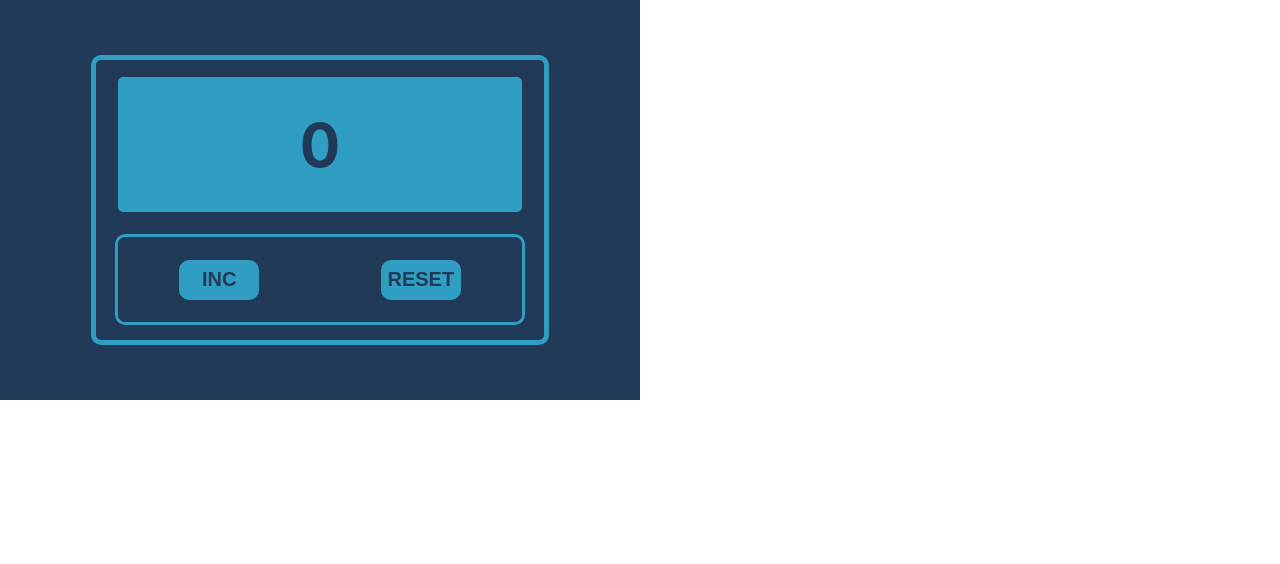
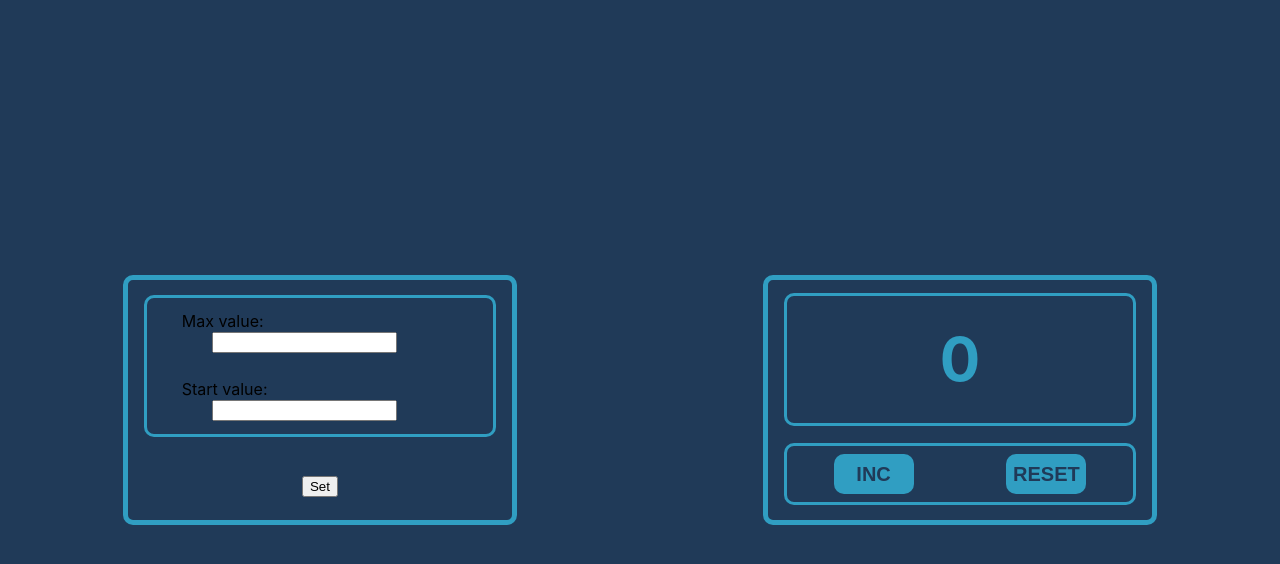
Before and after one commit to RomanAlxndrvch/Counter, a React (Create React App) app: page / in a window 1280 px wide. Shown: the top 564 px of the page. Built offline with nearby package versions, Linux system fonts and the light colour scheme.

Commit message:
Add set counter component,make some styles

```diff
--- a/src/App.module.css
+++ b/src/App.module.css
@@ -1,40 +1,9 @@
 .appContainer {
     background-color: #203A58;
-    width: 50vw;
-    height: 50vh;
-    display: flex;
-    justify-content: center;
-    align-items: center;
-}
-
-.app {
-    width: 70%;
-    height: 70%;
-    border: 5px #309EC2 solid;
-    border-radius: 10px;
-    display: flex;
-    align-items: center;
-    justify-content: center;
-    flex-direction: column;
-    gap: 5px;
-}
-
-.displayContainer {
-    display: flex;
-    justify-content: center;
-    align-items: center;
-    width: 100%;
-    flex: 2;
-}
-
-.btnContainer {
-    flex: 1;
-    width: 90%;
+    width: 100vw;
+    height: 100vh;
     display: flex;
     justify-content: space-around;
     align-items: center;
 
-    border: 3px #309EC2 solid;
-    border-radius: 10px;
-    margin-bottom: 15px;
 }
--- a/src/App.tsx
+++ b/src/App.tsx
@@ -1,7 +1,8 @@
 import React, {useState} from 'react';
 import classes from './App.module.css'
-import Display from "./components/Display/Display";
-import UniversalButton from "./components/UniverstalButton/UniversalButton";
+
+import {Counter} from "./components/Counter/Counter";
+import {CounterSetter} from "./components/CounterSetter/CounterSetter";
 
 function App() {
 
@@ -18,15 +19,8 @@ function App() {
 
     return (
         <div className={classes.appContainer}>
-            <div className={classes.app}>
-                <div className={classes.displayContainer}>
-                    <Display state={number}/>
-                </div>
-                <div className={classes.btnContainer}>
-                    <UniversalButton title={'INC'} callback={numberInc} state={number}/>
-                    <UniversalButton title={'RESET'} callback={numberReset}/>
-                </div>
-            </div>
+            <CounterSetter/>
+            <Counter number={number} numberInc={numberInc} numberReset={numberReset}/>
         </div>
     );
 }
--- /dev/null
+++ b/src/components/Counter/Counter.module.css
@@ -0,0 +1,30 @@
+.counter {
+    width: 30%;
+    height: 30%;
+    border: 5px #309EC2 solid;
+    border-radius: 10px;
+    display: flex;
+    align-items: center;
+    justify-content: center;
+    flex-direction: column;
+    gap: 5px;
+}
+
+.displayContainer {
+    display: flex;
+    justify-content: center;
+    align-items: center;
+    width: 100%;
+    flex: 2;
+}
+
+.btnContainer {
+    flex: 1;
+    width: 90%;
+    display: flex;
+    justify-content: space-around;
+    align-items: center;
+    border: 3px #309EC2 solid;
+    border-radius: 10px;
+    margin-bottom: 15px;
+}
--- /dev/null
+++ b/src/components/Counter/Counter.tsx
@@ -0,0 +1,24 @@
+import React, {useState} from 'react';
+import classes from "../Counter/Counter.module.css";
+import CounterDisplay from "./CounterDisplay/CounterDisplay";
+import UniversalButton from "../UniverstalButton/UniversalButton";
+
+type CounterPropsType = {
+    number: number
+    numberInc: () => void
+    numberReset: () => void
+}
+
+export function Counter(props: CounterPropsType) {
+    return (
+        <div className={classes.counter}>
+            <div className={classes.displayContainer}>
+                <CounterDisplay state={props.number}/>
+            </div>
+            <div className={classes.btnContainer}>
+                <UniversalButton title={'INC'} callback={props.numberInc} state={props.number}/>
+                <UniversalButton title={'RESET'} callback={props.numberReset}/>
+            </div>
+        </div>
+    )
+}
--- a/src/components/Display/Display.module.css
+++ b/src/components/Counter/CounterDisplay/CounterDisplay.module.css
@@ -1,17 +1,17 @@
-.display {
-    background-color: #309EC2;
+.counterDisplay {
+    background-color: #203A58;
+    border: #309EC2 3px solid;
     width: 90%;
     height: 80%;
-    border-radius: 5px;
+    border-radius: 10px;
     display: flex;
     align-items: center;
     justify-content: center;
     font-size: 30px;
-
 }
 
 .normal {
-    color: #203A58;
+    color: #309EC2;
 }
 
 .max {
--- a/src/components/Display/Display.tsx
+++ b/src/components/Counter/CounterDisplay/CounterDisplay.tsx
@@ -1,19 +1,18 @@
 import React from "react";
-import classes from "./Display.module.css";
+import classes from "./CounterDisplay.module.css";
 
 type DisplayPropsType = {
     state: number
 }
 
-
-function Display(props: DisplayPropsType) {
+function CounterDisplay(props: DisplayPropsType) {
     const textColor = props.state === 5 ? classes.max : classes.normal
 
     return (
-        <div className={`${classes.display} ${textColor}`}>
+        <div className={`${classes.counterDisplay} ${textColor}`}>
             <h1>{props.state}</h1>
         </div>
     )
 }
 
-export default Display
+export default CounterDisplay
--- /dev/null
+++ b/src/components/CounterSetter/CounterSetter.module.css
@@ -0,0 +1,36 @@
+.counterSetter {
+    width: 30%;
+    height: 30%;
+    border: 5px #309EC2 solid;
+    border-radius: 10px;
+    display: flex;
+    flex-direction: column;
+}
+
+.inputsContainer {
+    align-self: center;
+    width: 90%;
+    margin: 4% 0 4% 0;
+    border: 3px #309EC2 solid;
+    border-radius: 10px;
+    flex: 2;
+    display: flex;
+    flex-wrap: wrap;
+    justify-content: center;
+    align-items: center;
+}
+
+.btnContainer {
+    flex: 1;
+    display: flex;
+    justify-content: center;
+    align-items: center;
+}
+
+.inputContainer {
+    width: 80%;
+}
+
+.input {
+    margin-left: 30px;
+}
--- /dev/null
+++ b/src/components/CounterSetter/CounterSetter.tsx
@@ -0,0 +1,20 @@
+import React from "react";
+import classes from './CounterSetter.module.css'
+
+export function CounterSetter() {
+    return (
+        <div className={classes.counterSetter}>
+            <div className={classes.inputsContainer}>
+                <div className={classes.inputContainer}>
+                    Max value: <input className={classes.input} type="text"/>
+                </div>
+                <div className={classes.inputContainer}>
+                    Start value: <input className={classes.input} type="text"/>
+                </div>
+            </div>
+            <div className={classes.btnContainer}>
+                <button>Set</button>
+            </div>
+        </div>
+    )
+}
```
